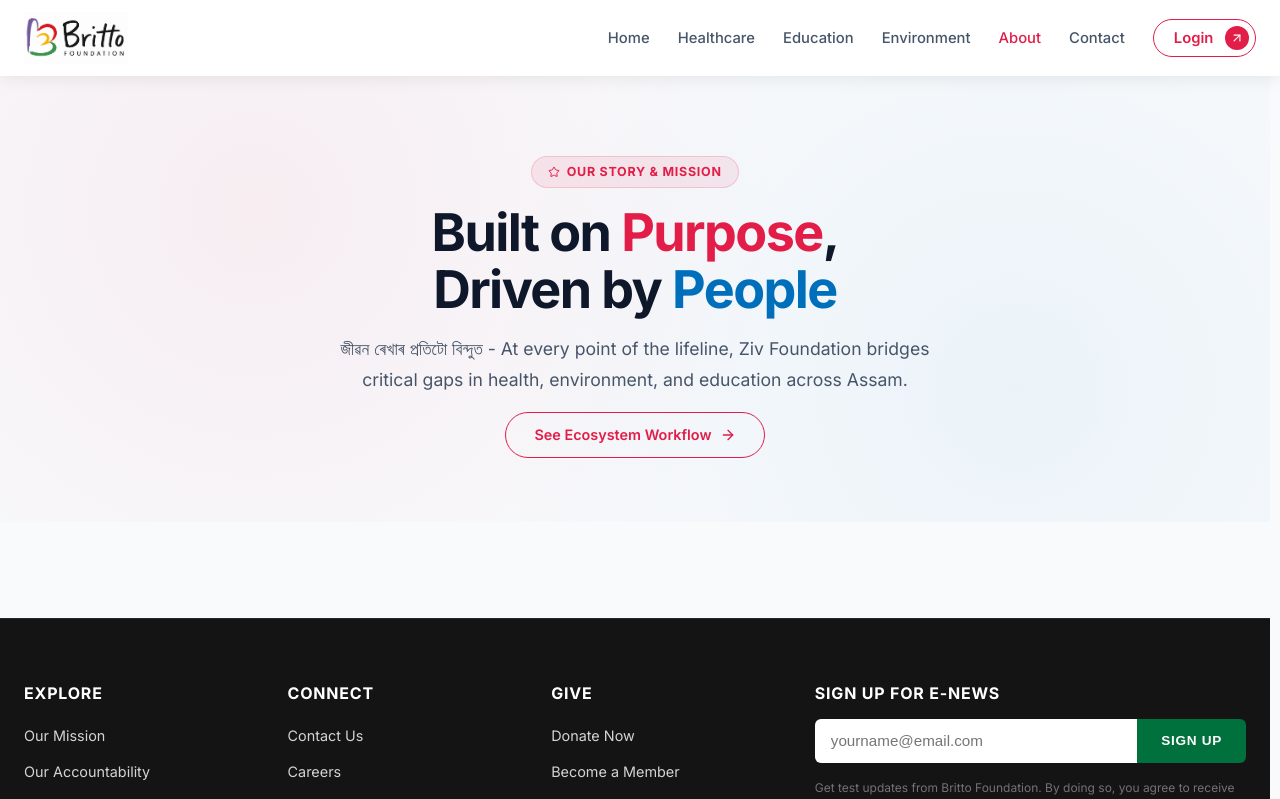
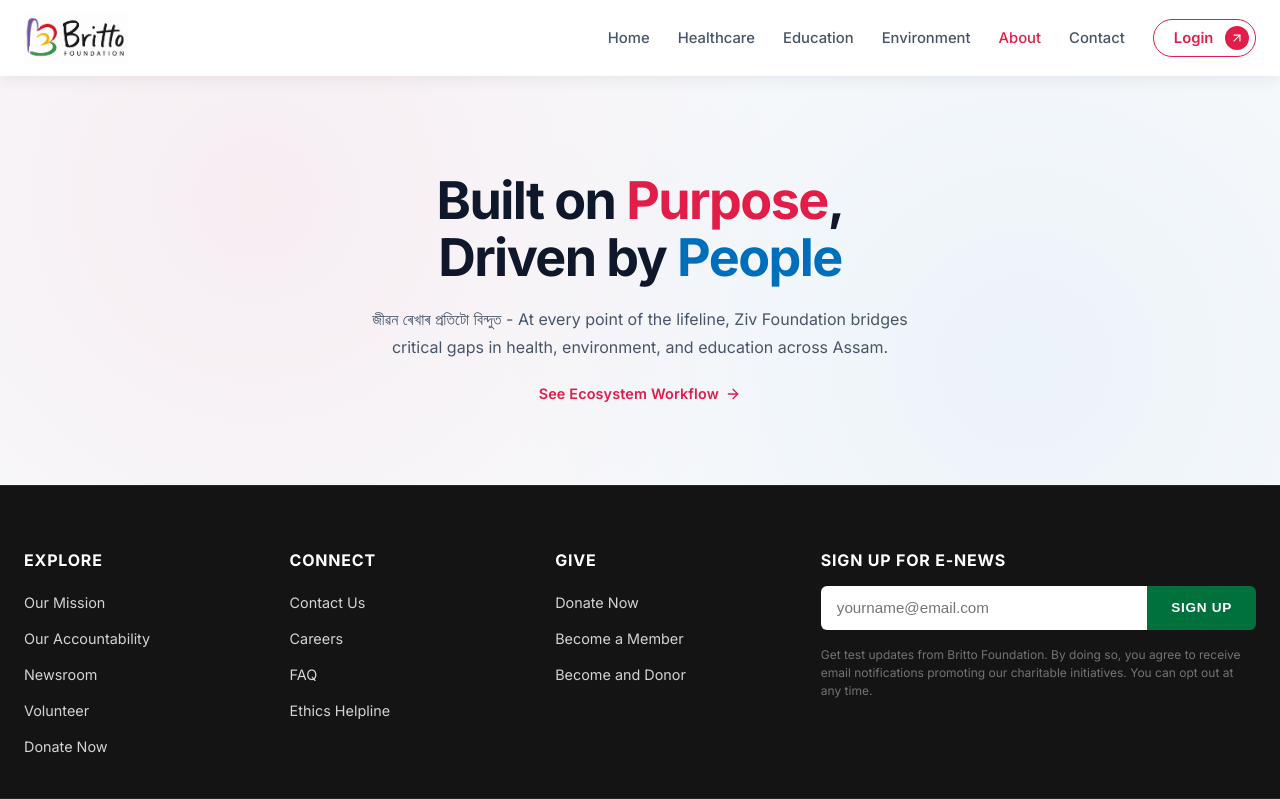
Before and after one commit to devBinud/brittofoundation, a React (Vite) app: page /about in a window 1280 px wide. Shown: the top 799 px of the page. Built offline with nearby package versions, Linux system fonts and the light colour scheme.

Commit message:
about section added

```diff
--- a/src/index.css
+++ b/src/index.css
@@ -119,7 +119,7 @@
 }
 
 html {
-  scrollbar-gutter: stable;
+  overflow-x: hidden;
 }
 
 body {
@@ -130,7 +130,7 @@ body {
   color: var(--text-secondary);
   line-height: 1.5;
   transition: background-color var(--transition-normal), color var(--transition-normal);
-  overflow-x: clip;
+  overflow-x: hidden;
   -webkit-font-smoothing: antialiased;
 }
 
@@ -175,8 +175,8 @@ a:hover {
 
 /* Custom Scrollbar */
 ::-webkit-scrollbar {
-  width: 10px;
-  height: 10px;
+  width: 6px;
+  height: 4px;
 }
 
 ::-webkit-scrollbar-track {
--- a/src/layouts/PublicLayout/PublicLayout.css
+++ b/src/layouts/PublicLayout/PublicLayout.css
@@ -2,10 +2,13 @@
   display: flex;
   flex-direction: column;
   min-height: 100vh;
+  overflow-x: hidden;
 }
 
 .public-content {
   flex: 1 0 auto;
   width: 100%;
+  max-width: 100vw;
+  overflow-x: hidden;
   padding-top: 76px; /* Offset for fixed navbar */
 }
--- a/src/pages/About/About.css
+++ b/src/pages/About/About.css
@@ -5,15 +5,13 @@
 .about-page {
   display: flex;
   flex-direction: column;
-  gap: 5rem;
-  padding-bottom: 6rem;
   overflow-x: hidden;
 }
 
 /* ─── HERO ─────────────────────────────── */
 .about-hero {
   position: relative;
-  padding: 5rem 1.5rem 4rem;
+  padding: 6rem 1.5rem 5rem;
   overflow: hidden;
   background: transparent;
 }
@@ -34,8 +32,12 @@
   display: flex;
   flex-direction: column;
   align-items: center;
+  justify-content: center;
   text-align: center;
-  gap: 1rem;
+  gap: 1.25rem;
+  max-width: 700px;
+  margin: 0 auto;
+  width: 100%;
 }
 
 .about-hero-badge {
@@ -72,11 +74,12 @@
 }
 
 .about-hero-sub {
-  max-width: 640px;
-  font-size: 1.1rem;
-  line-height: 1.75;
+  max-width: 560px;
+  font-size: 1rem;
+  line-height: 1.7;
   color: var(--text-secondary);
   margin: 0;
+  text-align: center;
 }
 
 /* Stats Row */
@@ -790,20 +793,20 @@
 .about-workflow-btn {
   display: inline-flex;
   align-items: center;
-  gap: 0.5rem;
-  padding: 0.7rem 1.75rem;
-  background: transparent;
+  gap: 0.4rem;
+  background: none;
+  border: none;
+  padding: 0;
   color: var(--primary) !important;
-  border: 1.5px solid var(--primary);
-  border-radius: var(--radius-full);
   font-weight: 600;
   font-size: 0.9rem;
   text-decoration: none;
-  transition: background-color var(--transition-fast), color var(--transition-fast);
-  white-space: nowrap;
+  letter-spacing: 0.01em;
+  transition: gap var(--transition-fast), opacity var(--transition-fast);
+  cursor: pointer;
 }
 
 .about-workflow-btn:hover {
-  background-color: var(--primary);
-  color: #ffffff !important;
+  gap: 0.65rem;
+  opacity: 0.8;
 }
--- a/src/pages/About/About.jsx
+++ b/src/pages/About/About.jsx
@@ -1,6 +1,6 @@
 import React from 'react';
 import { Link } from 'react-router-dom';
-import { Star, ArrowRight } from 'lucide-react';
+import { ArrowRight } from 'lucide-react';
 import './About.css';
 
 const About = () => {
@@ -11,10 +11,6 @@ const About = () => {
       <section className="about-hero">
         <div className="about-hero-noise" />
         <div className="about-hero-inner container">
-          <div className="about-hero-badge">
-            <Star size={12} />
-            <span>Our Story &amp; Mission</span>
-          </div>
           <h1 className="about-hero-title">
             Built on <span className="about-hero-highlight">Purpose</span>,<br />
             Driven by <span className="about-hero-highlight2">People</span>
```
